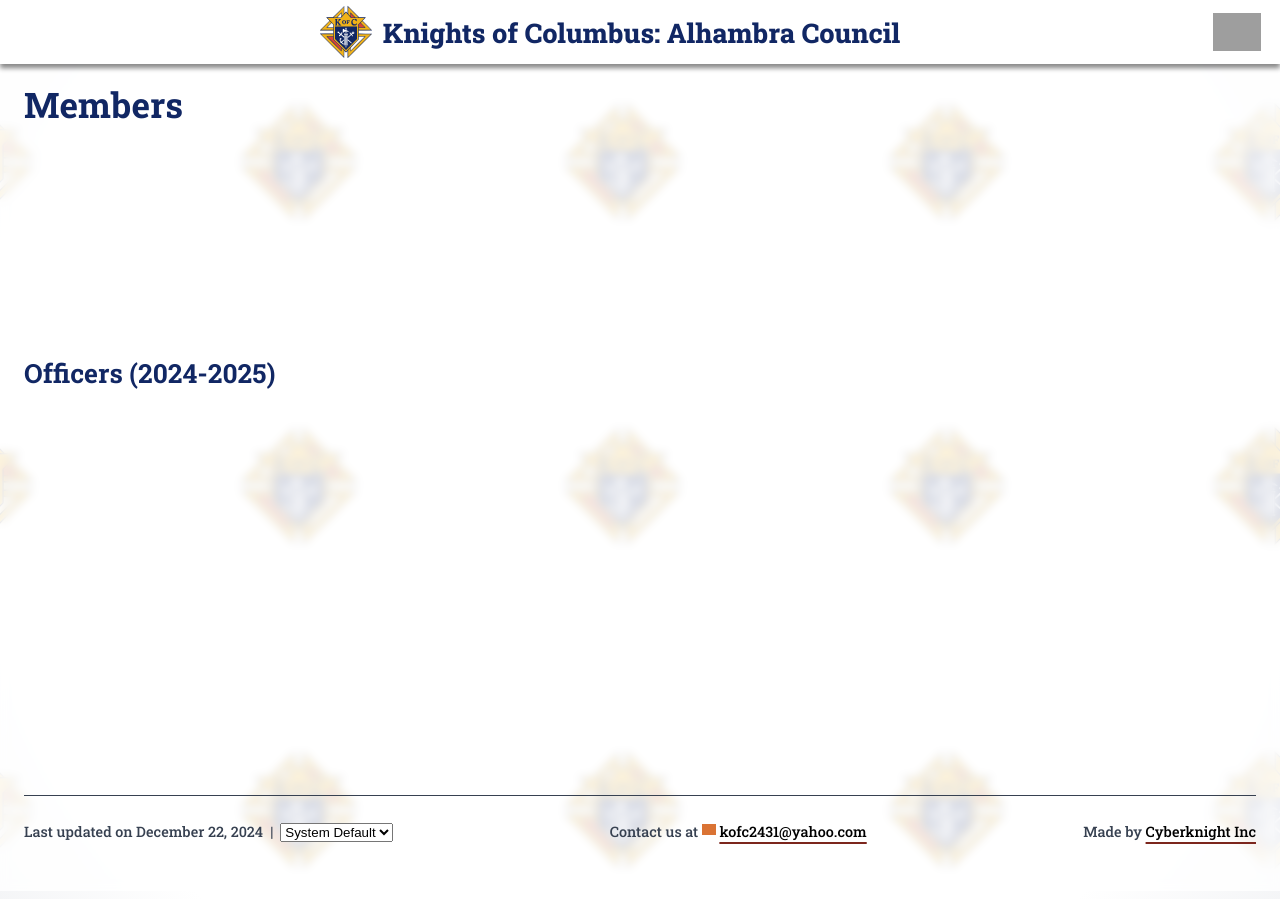
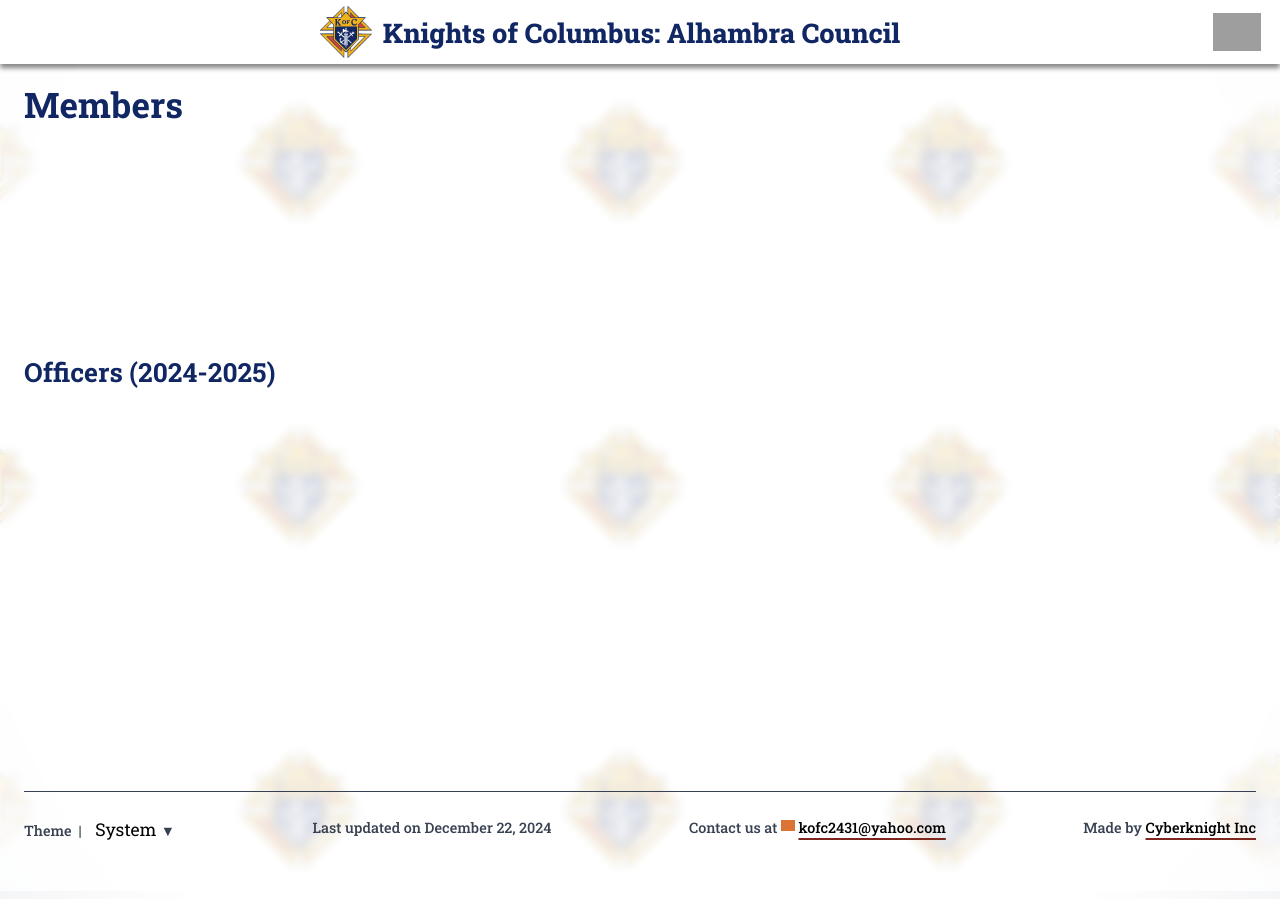
Before and after one commit to Cyberknight-Websites/cyberknight-council-template, a Jekyll site: the page built from members.md, in a window 1280 px wide. Built offline with Jekyll 4.4.1, drawn with Linux system fonts in a browser that asks for light colours; grey boxes are pictures that could not be loaded.

Commit message:
improved theme switching logic, stylized dropdown

```diff
--- a/_layouts/default.html
+++ b/_layouts/default.html
@@ -44,7 +44,7 @@
     <link rel="manifest" href="{{ site.url }}/assets/favicon/site.webmanifest">
 
     <!-- theme-color -->
-    <!-- <meta name="theme-color" content="#112764"> -->
+    <meta name="theme-color" content="#112764">
 
     <!-- Google site verification -->
     <meta name="google-site-verification" content="VsNyvMxYvOQFM1OyN-DUCMvUDGYbj3xb6ZmPBbkNLYo" />
@@ -156,13 +156,20 @@
           <div class="credits">
             <ul class="credit-links">
               <li>
+                <p style="display: inline;">
+                  Theme
+                  &nbsp;|&nbsp;
+                  <div class="theme-selector" id="theme-selector-div">
+                    <select id="theme-dropdown" aria-label="Theme selection">
+                      <option value="system">System</option>
+                      <option value="light">Light</option>
+                      <option value="dark">Dark</option>
+                    </select>
+                    <span class="noselect" id="theme-selector-span">▼</span>
+                  </div>
+                </p>
+              <li>
                 Last updated on {{ site.time | date: "%B %d, %Y" }}
-                &nbsp;|&nbsp;
-                <select id="theme-dropdown" aria-label="Theme selection">
-                  <option value="system">System Default</option>
-                  <option value="light">Light</option>
-                  <option value="dark">Dark</option>
-                </select>
               </li>
               <li>
                 Contact us at&nbsp;<a href="mailto:{{site.council_email}}">{{site.council_email}}</a>
--- a/_sass/moonwalk.scss
+++ b/_sass/moonwalk.scss
@@ -723,3 +723,41 @@ div.posts-list-container {
     }
   }
 }
+
+.theme-selector{
+  cursor: pointer;
+  display: inline-block;
+  select {
+    padding: 0.4rem 0rem 0.4rem 0.4rem;
+    border-radius: 0.4rem;
+    border: none;
+    background-color: #00000000;
+    font-size: 1.1rem;
+    appearance: none;
+    font-family: Roboto Slab;
+    cursor: pointer;
+    outline: none;
+    color: var(--link-text);
+    transition: 0.2s ease-in;
+  }
+  select:hover {
+    color: var(--link-underline);
+  }
+  span {
+    font-size: 0.9rem;
+    color: var(--text);
+  }
+}
+
+.noselect {
+  -webkit-touch-callout: none;
+  -webkit-user-select: none;
+  -khtml-user-select: none;
+  -moz-user-select: none;
+  -ms-user-select: none;
+  user-select: none;
+}
+
+#snow-container {
+  z-index: 50 !important;
+}
--- a/assets/js/toggle_theme.js
+++ b/assets/js/toggle_theme.js
@@ -1,24 +1,30 @@
 window.matchMedia("(prefers-color-scheme: dark)").addEventListener("change", event => {
     // Only switch if user hasn't explicitly chosen light/dark
-    if (localStorage.getItem('theme') === 'system') {
-        const newColorScheme = event.matches ? "dark" : "light";
-        switchToColorTheme(newColorScheme);
+    if (localStorageTheme) {
+        if (localStorage.getItem('theme') === 'system') {
+            switchToColorTheme('system');
+        }
     }
 });
+
 isDarkMode = window.matchMedia && window.matchMedia("(prefers-color-scheme: dark)").matches;
 localStorageTheme = localStorage.getItem('theme') ? localStorage.getItem('theme') : null;
 
 if (localStorageTheme) {
     if (localStorageTheme === 'dark')
         switchToColorTheme('dark', true);
-    else
+    else if (localStorageTheme === 'light')
         switchToColorTheme('light', true);
+    else if (localStorageTheme === 'system') {
+        switchToColorTheme('system', true);
+    }
 }
 else {
-    if (isDarkMode)
-        switchToColorTheme('dark', true);
-    else
-        switchToColorTheme('light', true);
+    // if (isDarkMode)
+    //     switchToColorTheme('dark', true);
+    // else
+    //     switchToColorTheme('light', true);
+    switchToColorTheme('system', true);
 }
 
 function switchToColorTheme(themeChangeto, pageload = false) {
@@ -30,9 +36,18 @@ function switchToColorTheme(themeChangeto, pageload = false) {
         document.documentElement.setAttribute('data-theme', 'light');
         localStorage.setItem('theme', 'light');
     }
-    else {
+    else if (themeChangeto === 'dark') {
         document.documentElement.setAttribute('data-theme', 'dark');
         localStorage.setItem('theme', 'dark');
+    }
+    else if (themeChangeto === 'system') {
+        var isDarkMode = window.matchMedia && window.matchMedia("(prefers-color-scheme: dark)").matches;
+        if (isDarkMode)
+            document.documentElement.setAttribute('data-theme', 'dark');
+        else
+            document.documentElement.setAttribute('data-theme', 'light');
+        // document.documentElement.setAttribute('data-theme', 'system');
+        localStorage.setItem('theme', 'system');
     }
 }
 
@@ -49,13 +64,6 @@ document.addEventListener('DOMContentLoaded', function() {
         : localStorageTheme === 'light' ? 'light' : 'system';
 
     themeDropdown.addEventListener('change', function() {
-        if (this.value === 'system') {
-            localStorage.removeItem('theme');
-            // Rely on system color scheme
-            let systemTheme = window.matchMedia("(prefers-color-scheme: dark)").matches ? 'dark' : 'light';
-            switchToColorTheme(systemTheme);
-        } else {
-            switchToColorTheme(this.value);
-        }
+        switchToColorTheme(this.value);
     });
 });
```
